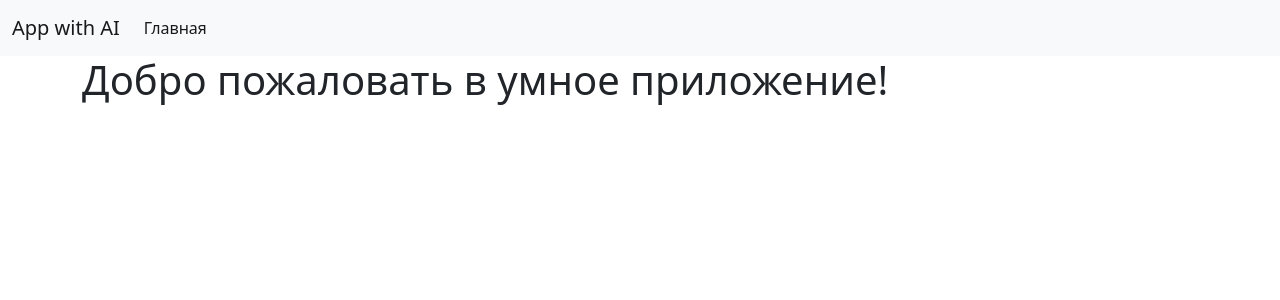
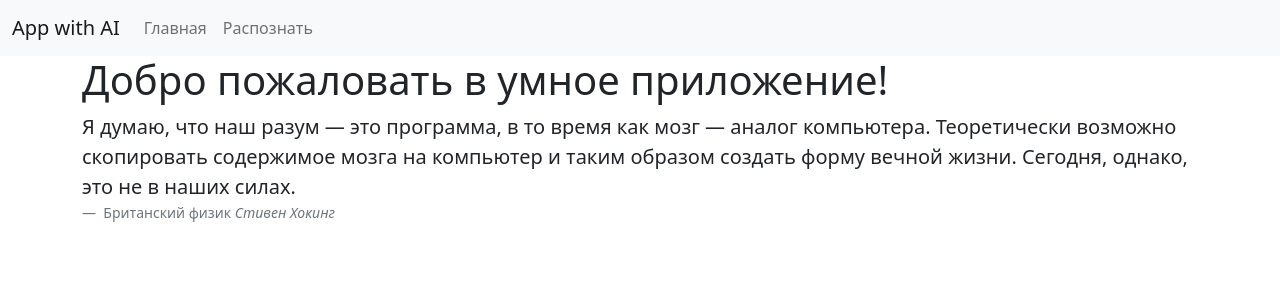
Before and after one commit to anondigriz/flask-ai-app-2022-03, a Flask app: page / in a window 1280 px wide. Shown: the top 300 px of the page. Run offline with Flask 2, Linux system fonts and the light colour scheme.

Commit message:
Навигация между страницами

```diff
--- a/app.py
+++ b/app.py
@@ -5,3 +5,8 @@ app = Flask(__name__)
 @app.route("/")
 def index():
     return render_template("index.html")
+
+
+@app.route('/recognize', methods=('GET', 'POST'))
+def recognize():
+    return render_template("recognize.html")
--- a/templates/base.html
+++ b/templates/base.html
@@ -16,7 +16,7 @@
 <body>
     <nav class="navbar navbar-expand-lg navbar-light bg-light">
         <div class="container-fluid">
-            <a class="navbar-brand" href="#">App with AI</a>
+            <a class="navbar-brand" href="{{url_for('index')}}">App with AI</a>
             <button class="navbar-toggler" type="button" data-bs-toggle="collapse"
                 data-bs-target="#navbarSupportedContent" aria-controls="navbarSupportedContent" aria-expanded="false"
                 aria-label="Toggle navigation">
@@ -25,7 +25,10 @@
             <div class="collapse navbar-collapse" id="navbarSupportedContent">
                 <ul class="navbar-nav me-auto mb-2 mb-lg-0">
                     <li class="nav-item">
-                        <a class="nav-link active" aria-current="page" href="{{ url_for('index')}}">Главная</a>
+                        <a class="nav-link" href="{{url_for('index')}}">Главная</a>
+                    </li>
+                    <li class="nav-item">
+                        <a class="nav-link" href="{{url_for('recognize')}}">Распознать</a>
                     </li>
                 </ul>
             </div>
--- a/templates/index.html
+++ b/templates/index.html
@@ -2,4 +2,16 @@
 
 {% block content %}
 <h1>{% block title %} Добро пожаловать в умное приложение! {% endblock %}</h1>
+
+<figure>
+    <blockquote class="blockquote">
+        <p>Я думаю, что наш разум — это программа, в то время как мозг — аналог компьютера. Теоретически возможно
+            скопировать содержимое мозга на компьютер и таким образом создать форму вечной жизни. Сегодня, однако, это
+            не в наших силах. </p>
+    </blockquote>
+    <figcaption class="blockquote-footer">
+        Британский физик
+        <cite title="Source Title">Стивен Хокинг</cite>
+    </figcaption>
+</figure>
 {% endblock %}
--- a/templates/recognize.html
+++ b/templates/recognize.html
@@ -0,0 +1,6 @@
+{% extends 'base.html' %}
+
+{% block content %}
+<h1>{% block title %} Распознать изображение {% endblock %}</h1>
+
+{% endblock %}
```
